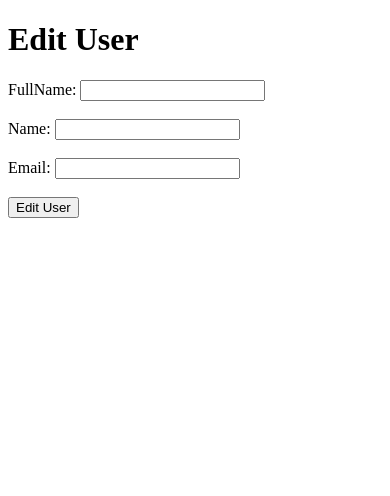
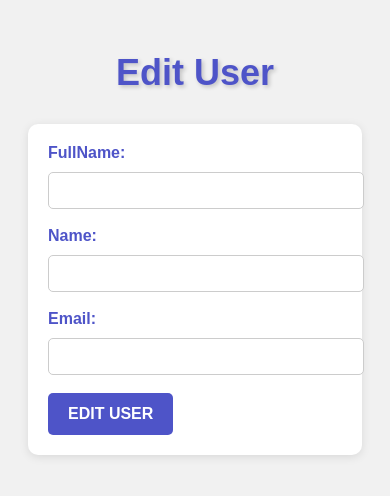
Before and after one commit to ninhminh/Flower, a Django app: page /EditUser/1 in a window 390 px wide. Shown: the top 496 px of the page. Run offline with Django 4.2, Linux system fonts and the light colour scheme; data that the repository does not hold is empty.

Commit message:
AddToCart

```diff
--- a/Apiv1/urls.py
+++ b/Apiv1/urls.py
@@ -1,5 +1,5 @@
 from django.urls import path
-from .views import AllFlower, FlowerHot, Login, Signup, DetailProduct, Update, ProductByIDCategory,AddProduct, NewProduct, Delete, EditProduct, DeleteUser, AllUser, EditUser, Search, Pay, ListRole, NormalRole,Cart, Account, Password, Logout, OrderProduct, AddCart, Statics, CategoryAPI, ProductByCategory,CategoryAPIByID, Recommend, ListOrder, UpdateStatus, DeleteOrder
+from .views import AllFlower, FlowerHot, Login, Signup, DetailProduct, Update, ProductByIDCategory,AddProduct, NewProduct, Delete, EditProduct, DeleteUser, AllUser, EditUser, Search, Pay, ListRole, NormalRole,Cart, Account, Password, Logout, OrderProduct, AddCart, Statics, CategoryAPI, ProductByCategory,CategoryAPIByID, ListOrder, UpdateStatus, DeleteOrder, EditOrder
 
 
 urlpatterns = {
@@ -32,8 +32,9 @@ urlpatterns = {
     path('Category', CategoryAPI.as_view()),
     path('Category/<int:id>', CategoryAPIByID.as_view()),
     path('ProductByCategory/<int:category_id>', ProductByCategory.as_view()),
-    path('Recommend', Recommend.as_view()),
+    # path('Recommend', Recommend.as_view()),
     path('ListOrder', ListOrder.as_view()),
     path('UpdateStatus/<int:id>', UpdateStatus.as_view()),
     path('DeleteOrder/<int:id>', DeleteOrder.as_view()),
+    path('EditOrder/<int:id>', EditOrder.as_view()),
 }
--- a/Apiv1/views.py
+++ b/Apiv1/views.py
@@ -8,6 +8,7 @@ import base64
 from PIL import Image
 from django.conf import settings
 import os
+# import numpy as np
 from Entity.models.Product import Product
 from Entity.models.User import User
 from Entity.models.Role import Role
@@ -251,7 +252,8 @@ class ListOrder(APIView):
                 "Status": order.Status,
                 "Amount": order.Amount,
                 "Address": order.Address,
-                "PhoneNumber": order.PhoneNumber
+                "PhoneNumber": order.PhoneNumber,
+                "Price": order.Product.Price
             })
         return Response(order_list, status=200)
 class UpdateStatus(APIView):
@@ -268,6 +270,15 @@ class DeleteOrder(APIView):
         order = Order.objects.get(pk=id)
         order.delete()
         return Response({"message": "đã xóa"}, status=200)
+class EditOrder(APIView):
+    def put(self, request, id):
+        order = Order.objects.get(pk=id)
+        Phone = request.data['Phone']
+        Address = request.data['Address']
+        order.PhoneNumber = Phone
+        order.Address = Address
+        order.save()
+        return Response({"message": "đã sửa"}, status=200)
 class EditProduct(APIView):
     def put(self, request, id):
         images = request.data['img']
@@ -342,6 +353,7 @@ class EditUser(APIView):
         user.FullName = fullname
         user.UserName = name
         user.Email = email
+
         user.save()
         return Response({"message": "đã sửa"}, status=200)
 class AddCart(APIView):
@@ -563,31 +575,51 @@ class ProductByCategory(APIView):
             result.append(product_data)
 
         return Response(result, status=200)
-class Recommend(APIView):
-    def get(self, request):
-        userid = request.headers['userId']
-        user = User.objects.get(pk=userid)
-        hoa = Order.objects.filter(User=user)
-        if(len(hoa)==0):
-            thirty_days_ago = datetime.now() - timedelta(days=30)
-            with connection.cursor() as cursor:
-                cursor.execute('SELECT p.id, p.ProductName, p.ProductCode, p.Price, p.Quatily, p.Imgage, p.Status, SUM(o.Amount) AS total_sales, COUNT(o.id) AS total_quantity FROM entity_product AS p LEFT JOIN entity_order AS o ON p.id = o.Product_id AND o.Status = "1" AND o.Date >= %s GROUP BY p.id ORDER BY total_sales DESC', [thirty_days_ago])
-                rows = cursor.fetchall()
-                data = []
-                for row in rows:
-                    data.append({
-                        'id': row[0],
-                        'ProductName': row[1],
-                        'ProductCode': row[2],
-                        'price': row[3],
-                        'quantity': row[4],
-                        'img': row[5],
-                        'status': row[6],
-                        'total_sales': row[7] or 0,
-                        'total_quantity': row[8] or 0
-                    })
+# class Recommend(APIView):
+#     def get(self, request):
+#         userid = request.headers['userId']
+#         user = User.objects.get(pk=userid)
+#         hoa = Order.objects.filter(User=user)
+#         if(len(hoa)==0):
+#             thirty_days_ago = datetime.now() - timedelta(days=30)
+#             with connection.cursor() as cursor:
+#                 cursor.execute('SELECT p.id, p.ProductName, p.ProductCode, p.Price, p.Quatily, p.Imgage, p.Status, SUM(o.Amount) AS total_sales, COUNT(o.id) AS total_quantity FROM entity_product AS p LEFT JOIN entity_order AS o ON p.id = o.Product_id AND o.Status = "1" AND o.Date >= %s GROUP BY p.id ORDER BY total_sales DESC', [thirty_days_ago])
+#                 rows = cursor.fetchall()
+#                 data = []
+#                 for row in rows:
+#                     data.append({
+#                         'id': row[0],
+#                         'ProductName': row[1],
+#                         'ProductCode': row[2],
+#                         'price': row[3],
+#                         'quantity': row[4],
+#                         'img': row[5],
+#                         'status': row[6],
+#                         'total_sales': row[7] or 0,
+#                         'total_quantity': row[8] or 0
+#                     })
 
-            return Response(data)
-    def get_smallest_categories(request):
-        smallest_categories = Category.objects.exclude(children__isnull=False).values('id', 'CategoryName')
-        return Response(list(smallest_categories), safe=False)
+#             return Response(data)
+#     def get_smallest_categories(request):
+#         smallest_categories = Category.objects.exclude(children__isnull=False).values('id', 'CategoryName')
+#         return Response(list(smallest_categories), safe=False)
+#     @staticmethod
+#     def calculate_similarity(request):
+#         userid = request.headers['userId']
+#         user = User.objects.get(pk=userid)
+#         source_product = Order.objects.filter(User=user)
+#         source_categories = source_product..all()
+
+#         similar_products = []
+#         for category in source_categories:
+#             category_products = category.categoryproduct_set.exclude(product=source_product)
+#             similar_products.extend(category_products)
+
+#         similarity_scores = {}
+#         for product in similar_products:
+#             similarity_scores[product.product.id] = len(set(product.product.categories.all()) & set(source_categories))
+
+#         sorted_scores = sorted(similarity_scores.items(), key=lambda x: x[1], reverse=True)
+#         sorted_product_ids = [product_id for product_id, _ in sorted_scores]
+
+#         return sorted_product_ids
--- /dev/null
+++ b/Home/static/css/EditUser.css
@@ -0,0 +1,62 @@
+body {
+  font-family: Arial, sans-serif;
+  background-color: #f1f1f1;
+  padding: 20px;
+}
+
+h1 {
+  color: #4e54c8;
+  font-size: 36px;
+  text-align: center;
+  margin-bottom: 30px;
+  text-shadow: 2px 2px 4px rgba(0, 0, 0, 0.2);
+}
+
+#form {
+  background-color: #fff;
+  border-radius: 10px;
+  padding: 30px;
+  box-shadow: 0 2px 10px rgba(0, 0, 0, 0.1);
+}
+
+label {
+  display: block;
+  font-weight: bold;
+  margin-bottom: 10px;
+  color: #4e54c8;
+}
+
+input[type="text"] {
+  width: 100%;
+  padding: 10px;
+  border-radius: 5px;
+  border: 1px solid #ccc;
+  transition: border-color 0.3s ease;
+}
+
+input[type="text"]:focus {
+  border-color: #4e54c8;
+}
+
+button[type="submit"] {
+  background-color: #4e54c8;
+  color: #fff;
+  padding: 12px 20px;
+  border: none;
+  border-radius: 5px;
+  cursor: pointer;
+  font-size: 16px;
+  font-weight: bold;
+  text-transform: uppercase;
+  transition: background-color 0.3s ease;
+}
+
+button[type="submit"]:hover {
+  background-color: #393a6b;
+}
+
+@media screen and (max-width: 480px) {
+  #form {
+    padding: 20px;
+  }
+}
--- a/Home/static/js/logout.js
+++ b/Home/static/js/logout.js
@@ -1,6 +1,6 @@
 function Logout()
 {
-    alert("tuan cho");
+    // alert("tuan cho");
     const xhttp = new XMLHttpRequest();
 
     xhttp.onload = function()
@@ -12,7 +12,7 @@ function Logout()
             if(xhttp.status==200)
             {
                 //vứi status =201 thành công
-                alert("ok")
+                // alert("ok")
                 localStorage.clear();
                 window.location = "/Login";
 
--- a/Home/templates/EditProduct.html
+++ b/Home/templates/EditProduct.html
@@ -5,6 +5,7 @@
     <meta http-equiv="X-UA-Compatible" content="IE=edge">
     <meta name="viewport" content="width=device-width, initial-scale=1.0">
     <title>Document</title>
+    <link rel="stylesheet" href="/static/css/EditUser.css">
 </head>
 <body>
     <h1>Edit Product</h1>
--- a/Home/templates/EditUser.html
+++ b/Home/templates/EditUser.html
@@ -5,6 +5,7 @@
     <meta http-equiv="X-UA-Compatible" content="IE=edge">
     <meta name="viewport" content="width=device-width, initial-scale=1.0">
     <title>Document</title>
+    <link rel="stylesheet" href="/static/css/EditUser.css">
 </head>
 <body>
     <h1>Edit User</h1>
--- a/Home/templates/ListOrder.html
+++ b/Home/templates/ListOrder.html
@@ -97,6 +97,7 @@
                                 <th>Tên Sản phẩm</th>
                                 <th>Tên Khách</th>
                                 <th>Số Điện Thoại</th>
+                                <th>Địa chỉ</th>
                                 <th>Tổng Thanh Toán</th>
                                 <th>TT Đặt Hàng</th>
                                 <th>TT Thanh Toán</th>
--- a/Home/templates/Shop.html
+++ b/Home/templates/Shop.html
@@ -182,6 +182,7 @@
             </div>
         </div>
     </div>
+
 </body>
 <script src="/static/js/shop.js"></script>
 <script src="/static/js/base.js"></script>
--- a/Home/urls.py
+++ b/Home/urls.py
@@ -13,7 +13,7 @@ Including another URLconf
     1. Import the include() function: from django.urls import include, path
     2. Add a URL to urlpatterns:  path('blog/', include('blog.urls'))
 """
-from .views import  Home, Account, Contact, Login, Pay, Payment, Product, ProductDetail, Shop,ListCatalog, ListOrder, ListProduct,ListType, ListUser, AddProduct, EditProduct, EditUser,Search,Me, Pay, Cart, ChangePassword, History, Statics,AddCategory,EditCategory
+from .views import  Home, Account, Contact, Login, Pay, Payment, Product, ProductDetail, Shop,ListCatalog, ListOrder, ListProduct,ListType, ListUser, AddProduct, EditProduct, EditUser,Search,Me, Pay, Cart, ChangePassword, History, Statics,AddCategory,EditCategory, EditOrder
 from django.urls import path
 from .views import image_view
 
@@ -45,4 +45,5 @@ urlpatterns = [
     path('AddCategory',AddCategory.as_view()),
     path('EditCategory/<str:idCategory>',EditCategory.as_view()),
     path('Home/Media/<str:image_name>',image_view),
+    path('EditOrder/<int:id>', EditOrder.as_view()),
 ]
--- a/Home/views.py
+++ b/Home/views.py
@@ -79,6 +79,9 @@ class AddCategory(View):
 class EditCategory(View):
     def get(self,request,idCategory):
         return render(request,'EditCategory.html')
+class EditOrder(View):
+    def get(self, request, id):
+        return render(request, 'EditOrder.html')
 def image_view(request, image_name):
     print("ahihi")
     # Lấy đường dẫn tới thư mục chứa các tệp hình ảnh
```
Also changed, not shown: Home/static/js/editOrder.js (added, +71 -0 lines), Home/static/js/listOrder.js (+4 -4 lines), Home/templates/EditOrder.html (added, +32 -0 lines), Home/templates/Home.html (+5 -5 lines), Home/static/css/Shop.css (line endings or trailing spaces).
